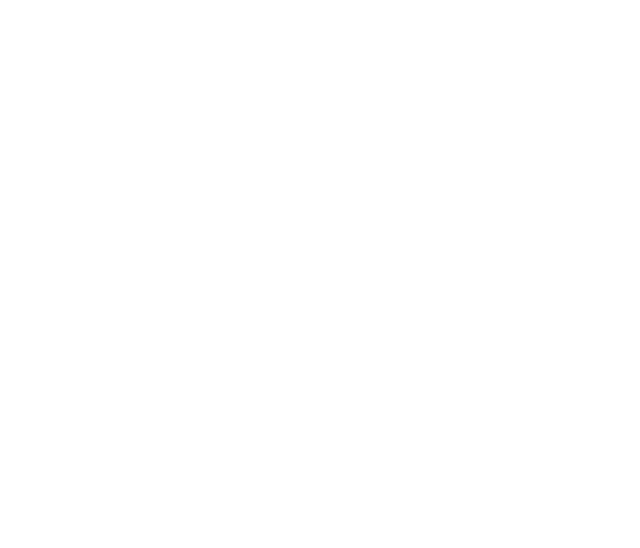
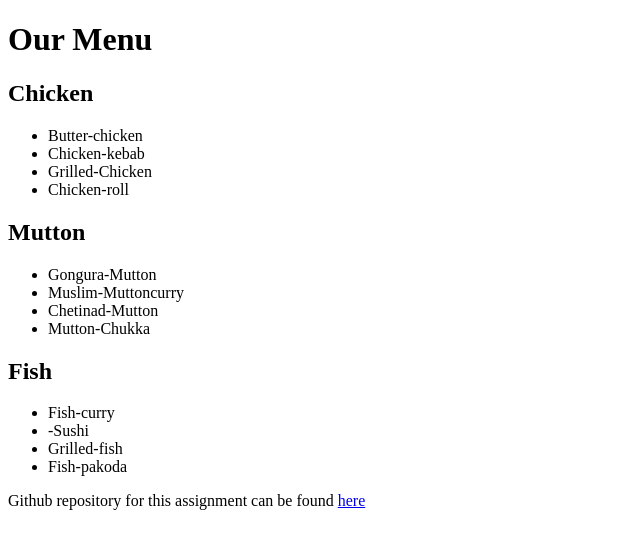
Before and after one commit to Sumit-sudo-max/module-solution, a plain HTML site: page index.html in a window 1280 px wide. Shown: the whole page, without its empty margins (0-640 px from the left). Drawn offline with Linux system fonts and the light colour scheme.

Commit message:
Update index.html

```diff
--- a/index.html
+++ b/index.html
@@ -4,9 +4,47 @@
     <meta charset="UTF-8">
     <meta http-equiv="X-UA-Compatible" content="IE=edge">
     <meta name="viewport" content="width=device-width, initial-scale=1.0">
-    <title>Document</title>
+    <title>Module2 Assignment</title>
 </head>
 <body>
-
+    <h1>Our Menu </h1>
+    <div class="col-lg-4 col-md-6 col-sm-12">
+        <section>
+            <h2 id="chicken">Chicken</h2>
+            <ul>
+                <li>Butter-chicken</li>
+                <li>Chicken-kebab</li>
+                <li>Grilled-Chicken</li>
+                <li>Chicken-roll</li>
+            </ul>
+        </section>
+    </div>
+        <div class="col-lg-4 col-md-6 col-sm-12">
+            <section>
+            <h2 id="mutton">Mutton</h2>
+            <ul>
+                <li>Gongura-Mutton</li>
+                <li>Muslim-Muttoncurry</li>
+                <li>Chetinad-Mutton</li>
+                <li>Mutton-Chukka</li>
+            </ul>
+        </section>
+    </div>
+     <div class="col-lg-4 col-md-6 col-sm-12">
+            <section>
+            <h2 id="fish">Fish</h2>
+            <ul>
+                <li>Fish-curry</li>
+                <li>-Sushi</li>
+                <li>Grilled-fish</li>
+                <li>Fish-pakoda</li>
+            </ul>
+        </section>
+    </div>
+     <div class="col-lg-4 col-md-6 col-sm-12">
+         <p>Github repository for this assignment can be found
+            <a href="https://github.com/Sumit-sudo-max/module-solution/edit/main/index.html" target="_blank">here</a>
+         </p>
+    </div>
 </body>
 </html>
```
